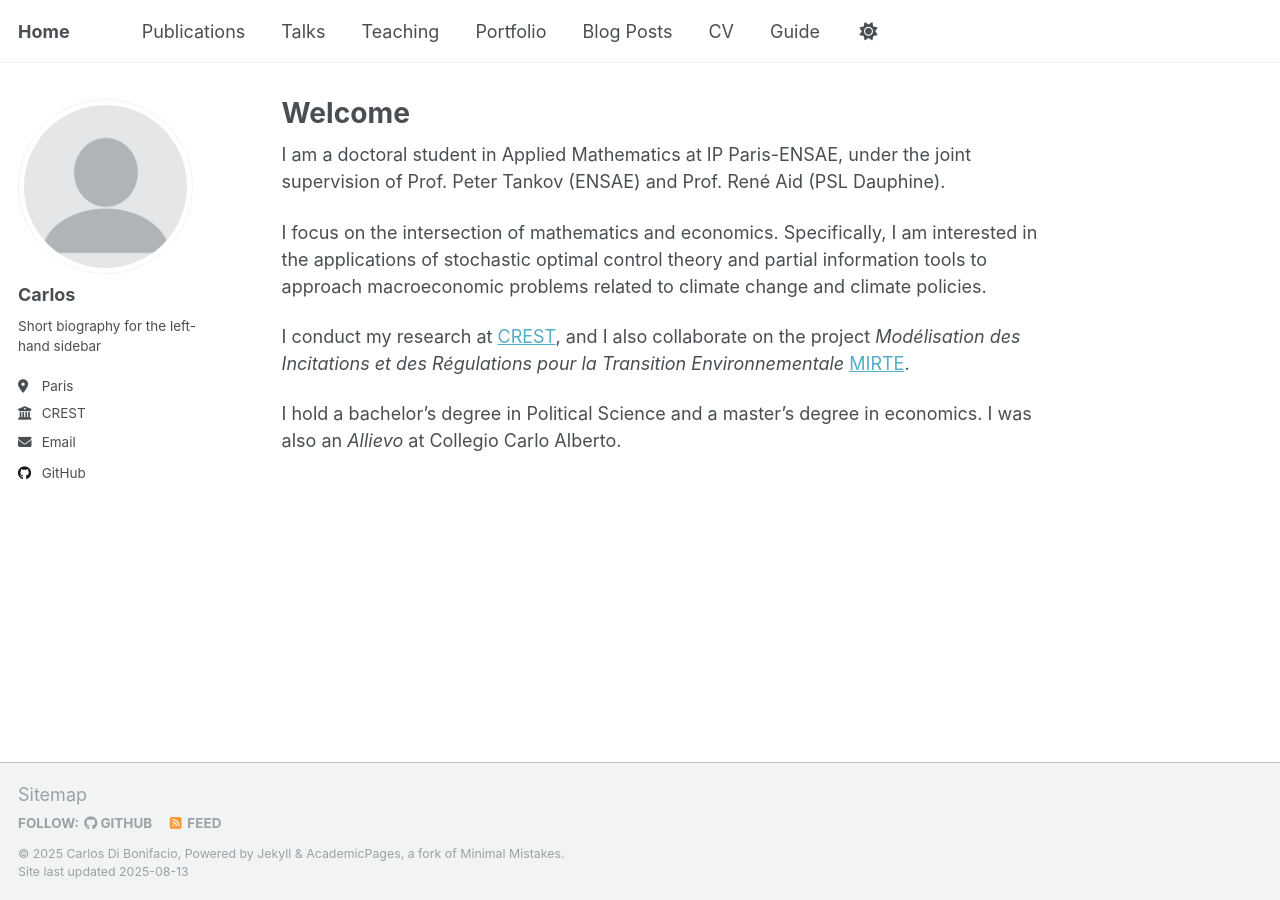
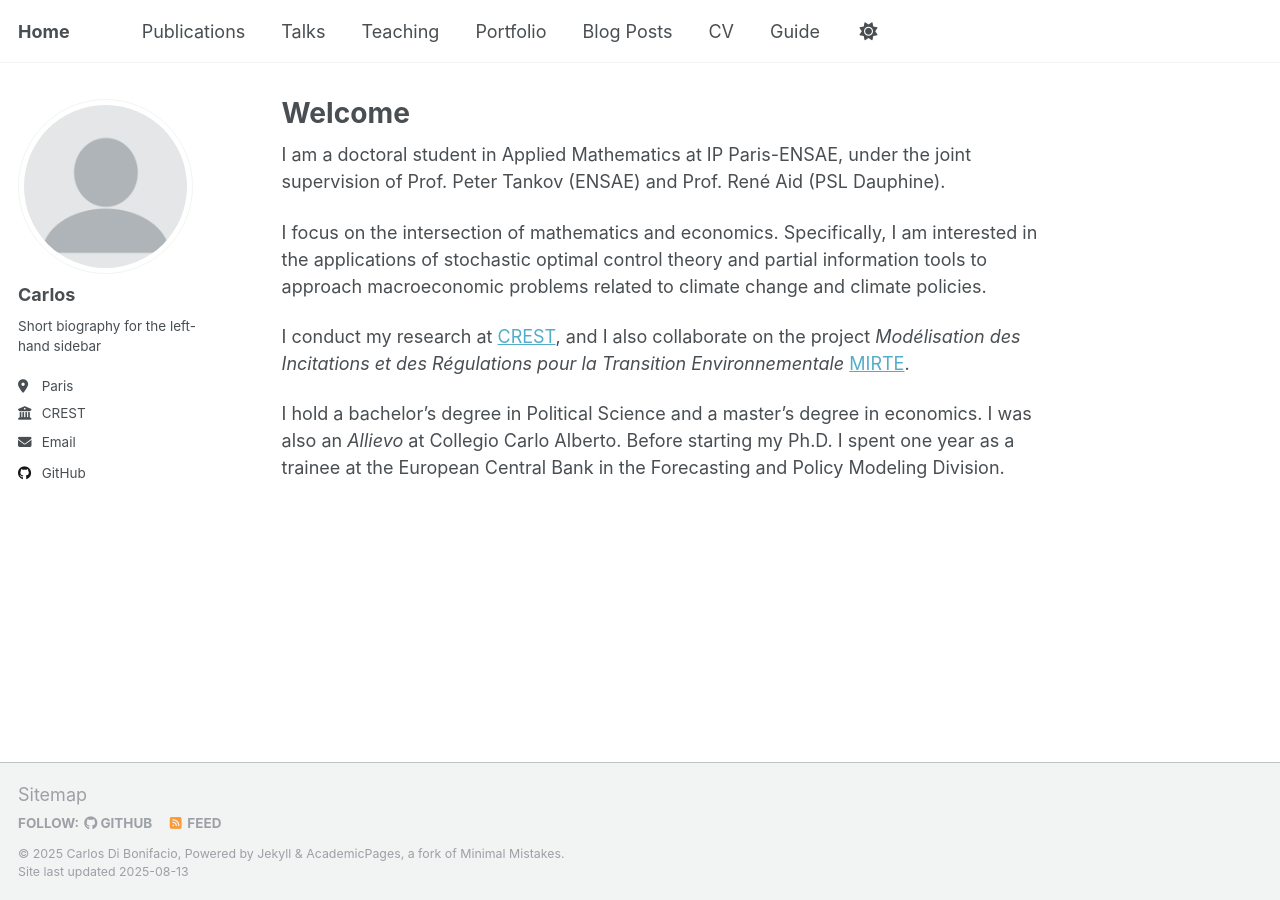
Before and after one commit to carlosdibonifacio/carlosdibonifacio.github.io, a Jekyll site: the page built from _pages/about.md, in a window 1280 px wide. Built offline with Jekyll 4.4.1, drawn with Linux system fonts in a browser that asks for light colours; a script that is not in the unit is left out.

Commit message:
Update about.md

```diff
--- a/_pages/about.md
+++ b/_pages/about.md
@@ -13,4 +13,4 @@ I focus on the intersection of mathematics and economics. Specifically, I am int
 
  I conduct my research at [CREST](https://crest.science), and I also collaborate on the project *Modélisation des Incitations et des Régulations pour la Transition Environnementale* [MIRTE](https://www.maths-vives.fr).
 
-I hold a bachelor's degree in Political Science and a master's degree in economics. I was also an *Allievo* at Collegio Carlo Alberto.
+I hold a bachelor's degree in Political Science and a master's degree in economics. I was also an *Allievo* at Collegio Carlo Alberto. Before starting my Ph.D. I spent one year as a trainee at the European Central Bank in the Forecasting and Policy Modeling Division.
```
